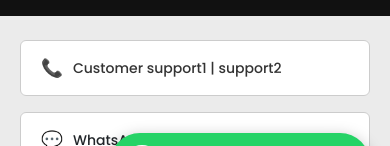
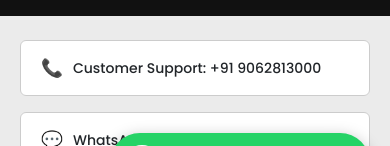
Before and after one commit to deep-deepak/skyexhanged, a Next.js app: page /blog in a window 390 px wide. Shown: the part 623-769 px from the top of the page. Built offline with nearby package versions, Linux system fonts and the light colour scheme.

Commit message:
Update footer customer support to real phone number with tel: link
Co-Authored-By: Claude Sonnet 4.6 <noreply@anthropic.com>

```diff
--- a/src/components/Footer.jsx
+++ b/src/components/Footer.jsx
@@ -48,10 +48,10 @@ const Footer = () => {
 
             {/* CONTACT BAR */}
             <div className="ft-contact-bar" data-aos="fade-up">
-                <div className="ft-contact-item">
+                <a href="tel:+919062813000" className="ft-contact-item ft-contact-link">
                     <span className="ft-contact-icon">📞</span>
-                    <span>Customer support1 | support2</span>
-                </div>
+                    <span>Customer Support: +91 9062813000</span>
+                </a>
                 <a href="https://wa.me/9062813000" target="_blank" rel="noopener noreferrer" className="ft-contact-item ft-contact-link">
                     <span className="ft-contact-icon">💬</span>
                     <span>WhatsApp: +91 9062813000</span>
```
